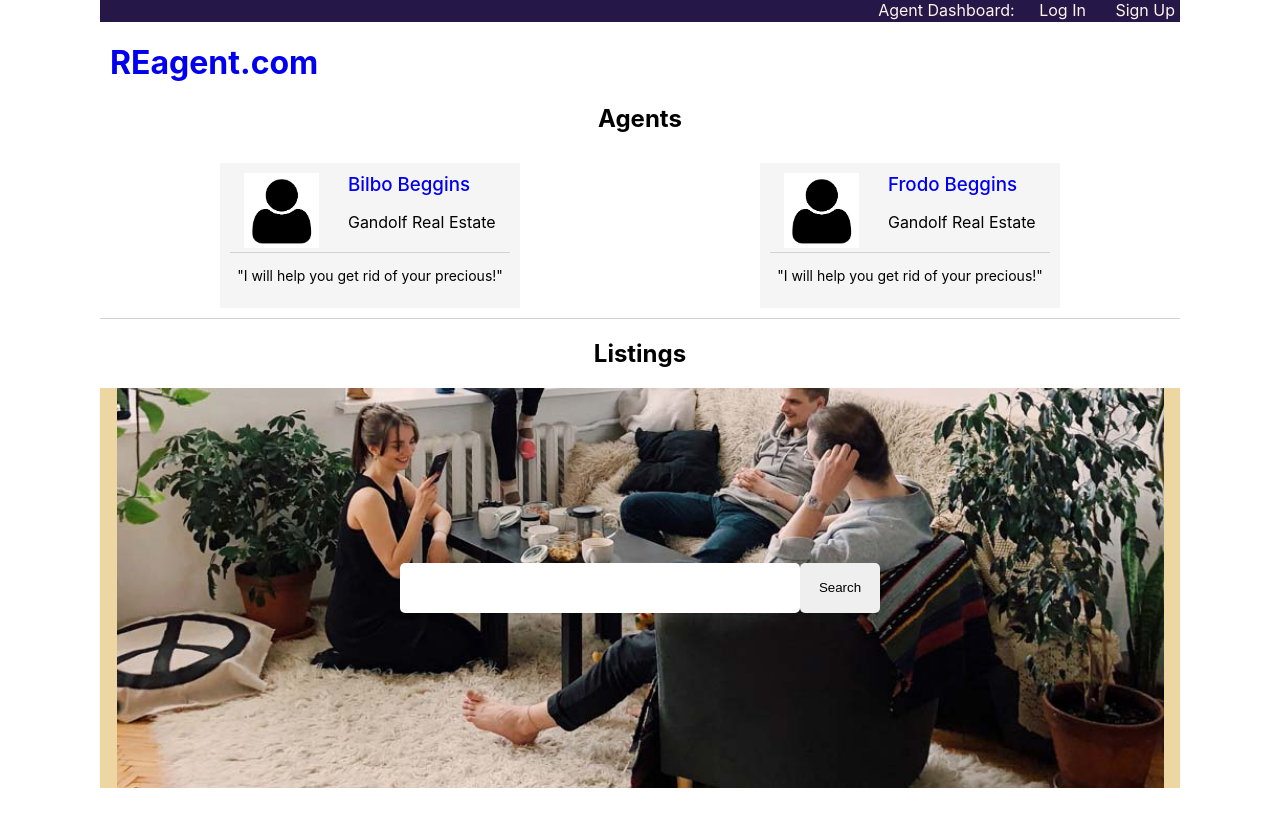
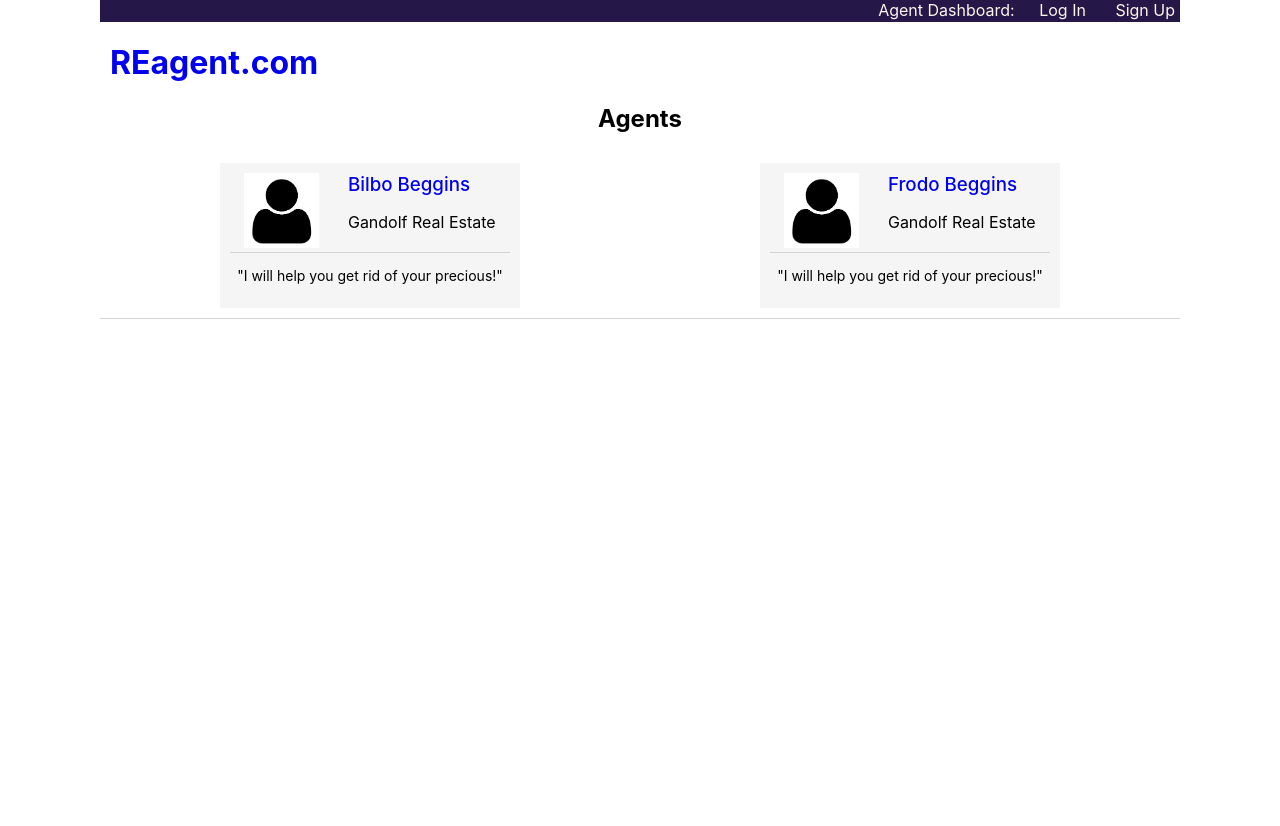
Before and after one commit to XanaNite/reagent.com-client, a React (Create React App) app: page / in a window 1280 px wide. Shown: the top 826 px of the page. After the commit the page ends 800 px from the top, so only its background shows below. Built offline with nearby package versions, Linux system fonts and the light colour scheme.

Commit message:
removed listings from LandingPage

```diff
--- a/src/routes/LandingPage/LandingPage.js
+++ b/src/routes/LandingPage/LandingPage.js
@@ -1,7 +1,5 @@
 import React from 'react'
 import './LandingPage.css'
-import SearchSection from '../../components/SearchSection/SearchSection';
-//import MainListingList from '../../components/MainListingList/MainListingList';
 import Header from '../../components/Header/Header';
 import AgentList from '../../components/AgentList/AgentList';
 
@@ -25,8 +23,6 @@ export default function LandingPage(props){
                 </div>
             </section>
             <div className='listings-container'>
-                <h2>Listings</h2>
-                <SearchSection />
                 <section className="listings-section flexbox-around">
                 </section>
             </div>
```
